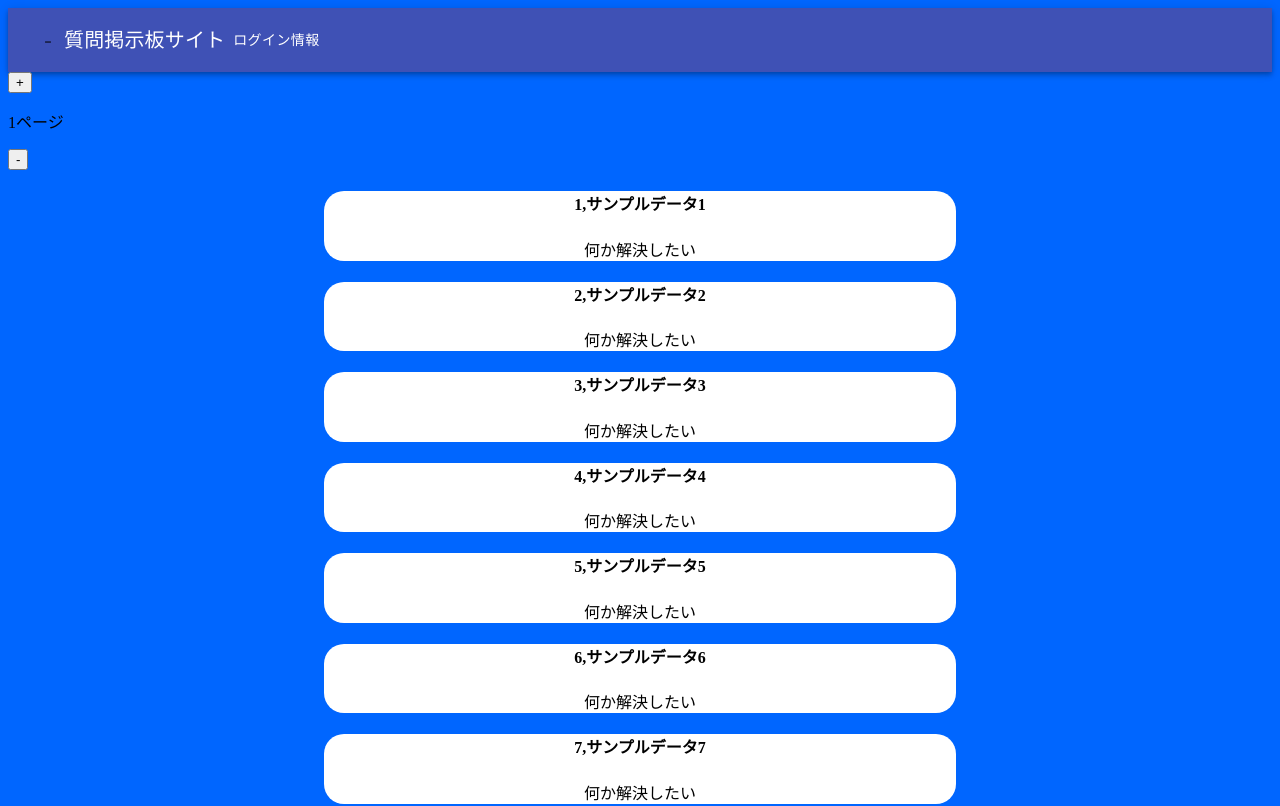
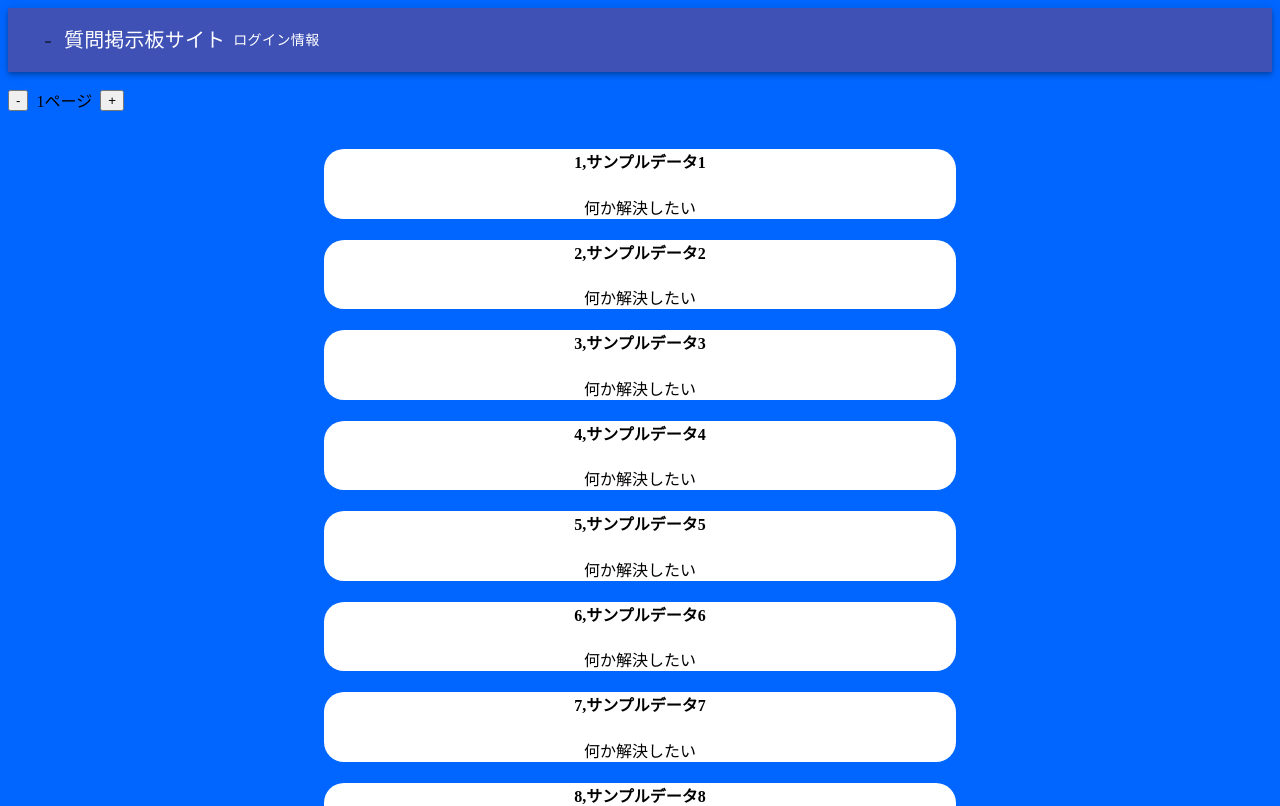
Before and after one commit to shunsuke-kawata/Question_thread, a React (Create React App) app in the folder frontend/frontend/react-sample/: page / in a window 1280 px wide. Shown: the top 806 px of the page. Built offline with nearby package versions, Linux system fonts and the light colour scheme.

Commit message:
add chakrauiの追加

```diff
--- a/frontend/frontend/react-sample/package.json
+++ b/frontend/frontend/react-sample/package.json
@@ -3,10 +3,14 @@
   "version": "0.1.0",
   "private": true,
   "dependencies": {
+    "@chakra-ui/react": "^2.3.7",
+    "@emotion/react": "^11.10.5",
+    "@emotion/styled": "^11.10.5",
     "@material-ui/core": "^4.12.4",
     "@testing-library/jest-dom": "^5.16.5",
     "@testing-library/react": "^13.4.0",
     "@testing-library/user-event": "^13.5.0",
+    "framer-motion": "^7.6.5",
     "react": "^18.2.0",
     "react-dom": "^18.2.0",
     "react-router-dom": "^6.4.3",
--- a/frontend/frontend/react-sample/src/Components/IndexArea.jsx
+++ b/frontend/frontend/react-sample/src/Components/IndexArea.jsx
@@ -1,3 +1,5 @@
+import { HStack } from "@chakra-ui/react";
+
 const IndexArea = ({ index, data, setIndex }) => {
   const changeIndex = (delta) => {
     var max = Math.floor(data.length / 10);
@@ -16,9 +18,11 @@ const IndexArea = ({ index, data, setIndex }) => {
 
   return (
     <>
-      <button onClick={() => changeIndex(1)}>+</button>
-      <p>{index}ページ</p>
-      <button onClick={() => changeIndex(-1)}>-</button>
+      <HStack>
+        <button onClick={() => changeIndex(-1)}>-</button>
+        <p>{index}ページ</p>
+        <button onClick={() => changeIndex(1)}>+</button>
+      </HStack>
     </>
   );
 };
```
Also changed, not shown: 2 other files (tests, documents, lock files or other folders).
